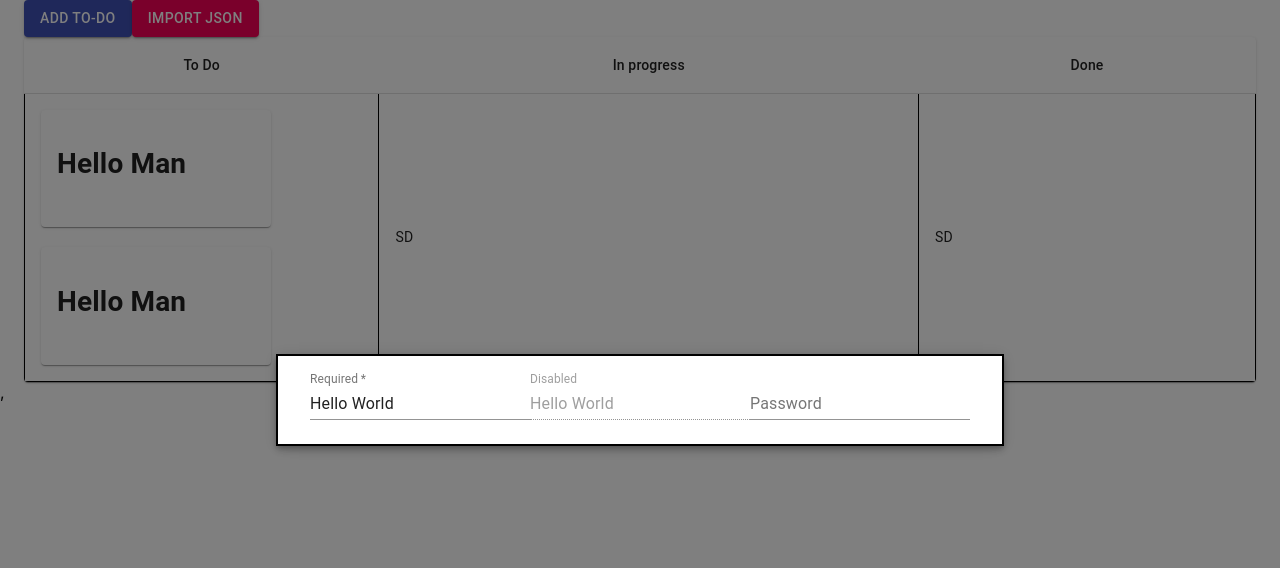
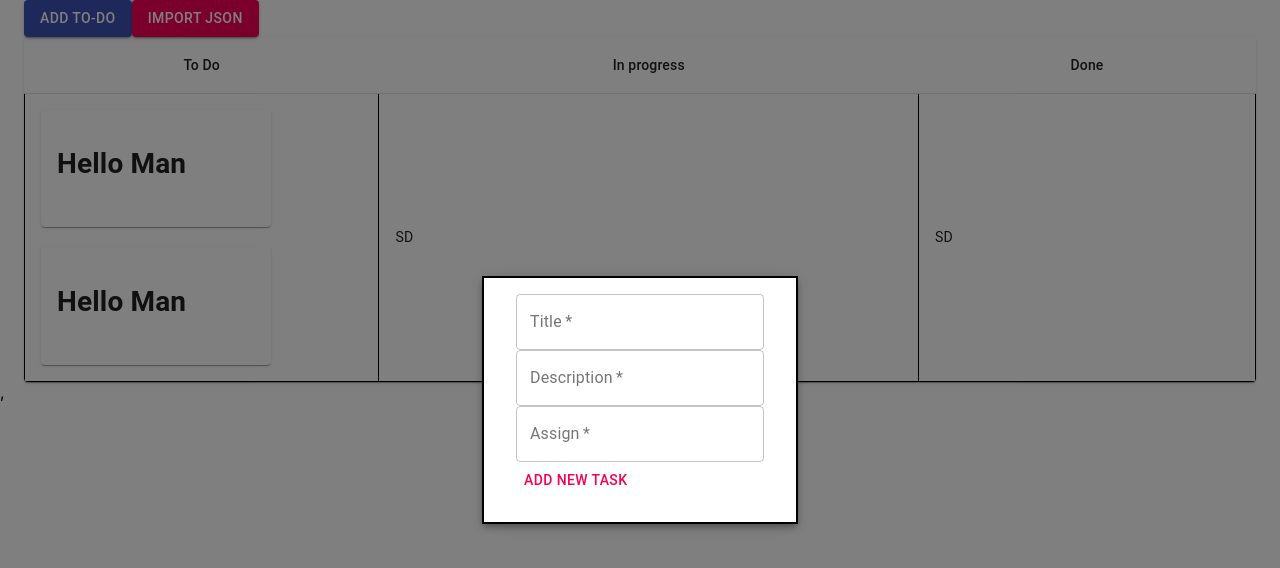
Before and after one commit to fkshohag/react-todo, a React (Create React App) app: page / in a window 1280 px wide. Both pictures are taken after a click on the button "ADD TO-DO". Shown: the top 568 px of the page. Built offline with nearby package versions, Linux system fonts and the light colour scheme.

Commit message:
sbutton added

```diff
--- a/src/components/TaskModal/TaskModal.module.scss
+++ b/src/components/TaskModal/TaskModal.module.scss
@@ -1,3 +1,5 @@
 .TaskModal {
-
+      .sbmt{
+            text-align: center;
+      }
 }
--- a/src/components/TaskModal/TaskModal.tsx
+++ b/src/components/TaskModal/TaskModal.tsx
@@ -5,6 +5,7 @@ import Backdrop from '@material-ui/core/Backdrop';
 import Fade from '@material-ui/core/Fade';
 import TextField from '@material-ui/core/TextField';
 import { makeStyles } from '@material-ui/core/styles';
+import { Button } from '@material-ui/core';
 
 
 export interface TaskModalProps {
@@ -46,15 +47,34 @@ const TaskModal: React.FC<TaskModalProps> = ({ open, handleClose }) => {
           <div className={classes.paper}>
             <form noValidate autoComplete="off">
               <div>
-              <TextField required id="standard-required" label="Required" defaultValue="Hello World" />
-              <TextField disabled id="standard-disabled" label="Disabled" defaultValue="Hello World" />
                 <TextField
-                id="standard-password-input"
-                label="Password"
-                type="password"
-                autoComplete="current-password"
-              />
+                  required
+                  label="Title"
+                  variant="outlined"
+                  name="title"
+                  id="custom-css-outlined-input" />
               </div>
+              <div>
+                <TextField required
+                  label="Description"
+                  variant="outlined"
+                  name="description"
+                  id="custom-css-outlined-input" />
+              </div>
+              <div>
+                <TextField required
+                  label="Assign"
+                  variant="outlined"
+                  name="assign_to"
+                  id="custom-css-outlined-input" />
+              </div>
+              <Button
+              className={styles.sbmt}
+              type="submit"
+              color="secondary"
+              >
+                Add New Task
+              </Button>
             </form>
           </div>
         </Fade>
```
Lines whose indentation alone changed are shown as unchanged.
